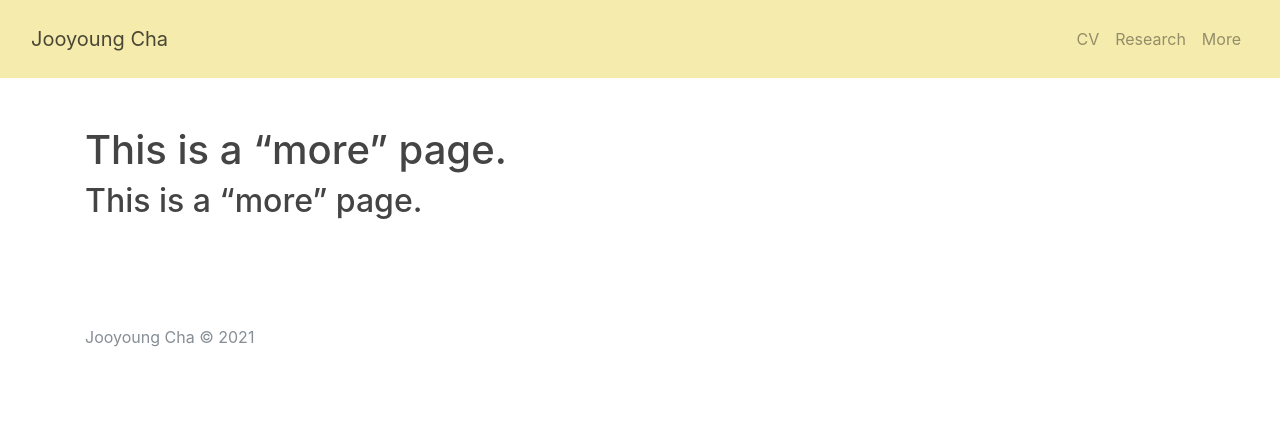
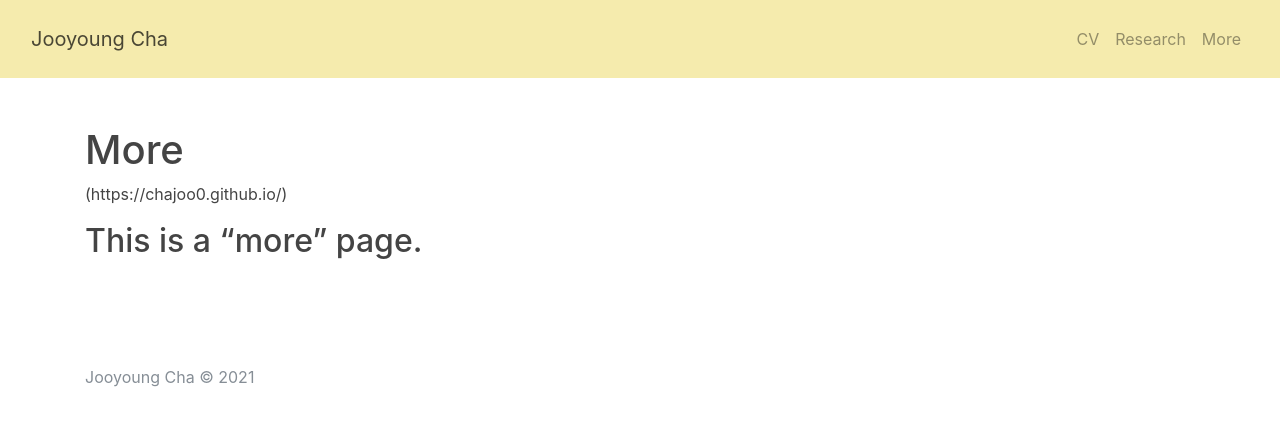
Before and after one commit to chajoo0/chajoo0, a Jekyll site: the page built from more.md, in a window 1280 px wide. Shown: the top 426 px of the page. Built offline with Jekyll 4.4.1, drawn with Linux system fonts in a browser that asks for light colours; our own code applies the rules of GitHub Pages for plain Markdown files; part of the change alters nothing that is shown.

Commit message:
Update more.md

```diff
--- a/more.md
+++ b/more.md
@@ -1 +1,7 @@
+---
+title: More
+layout: page
+---
+({{ site.url }}/{{ site.picture }})
+
 ## This is a "more" page.
```
